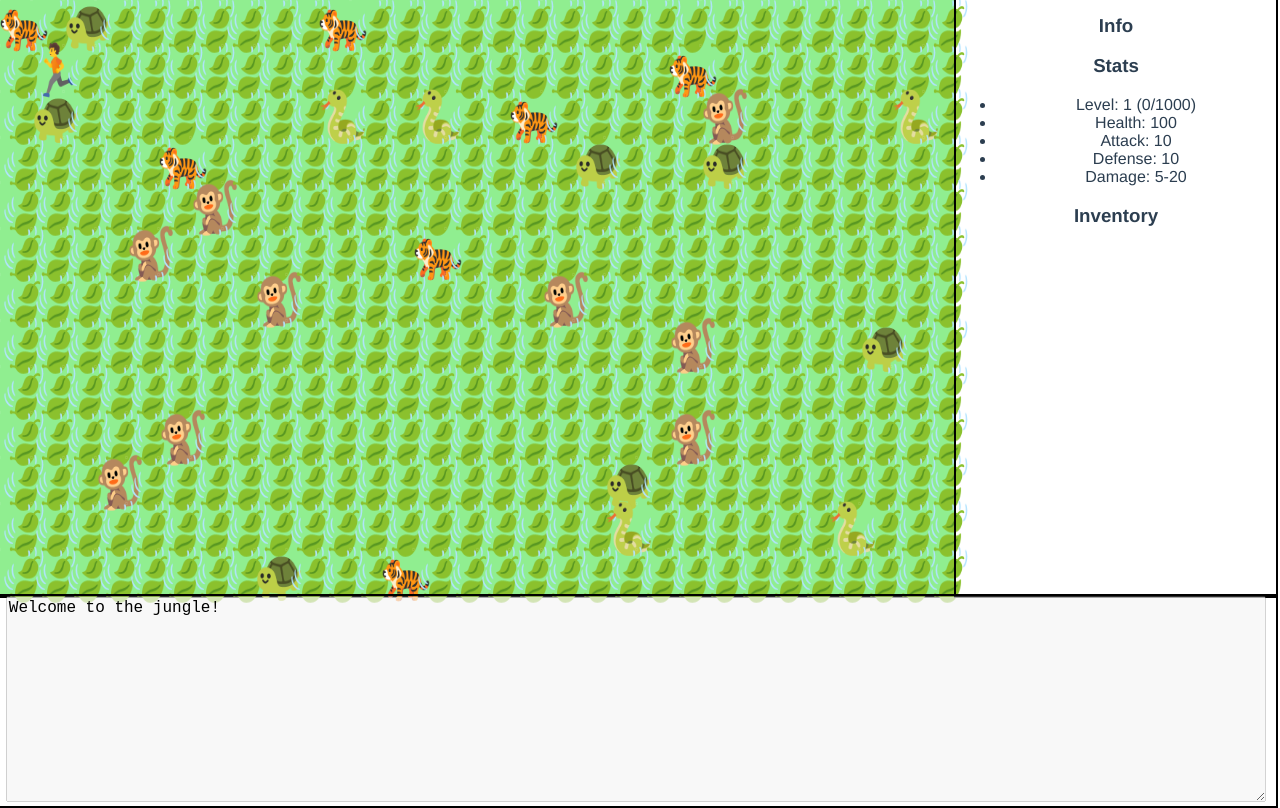
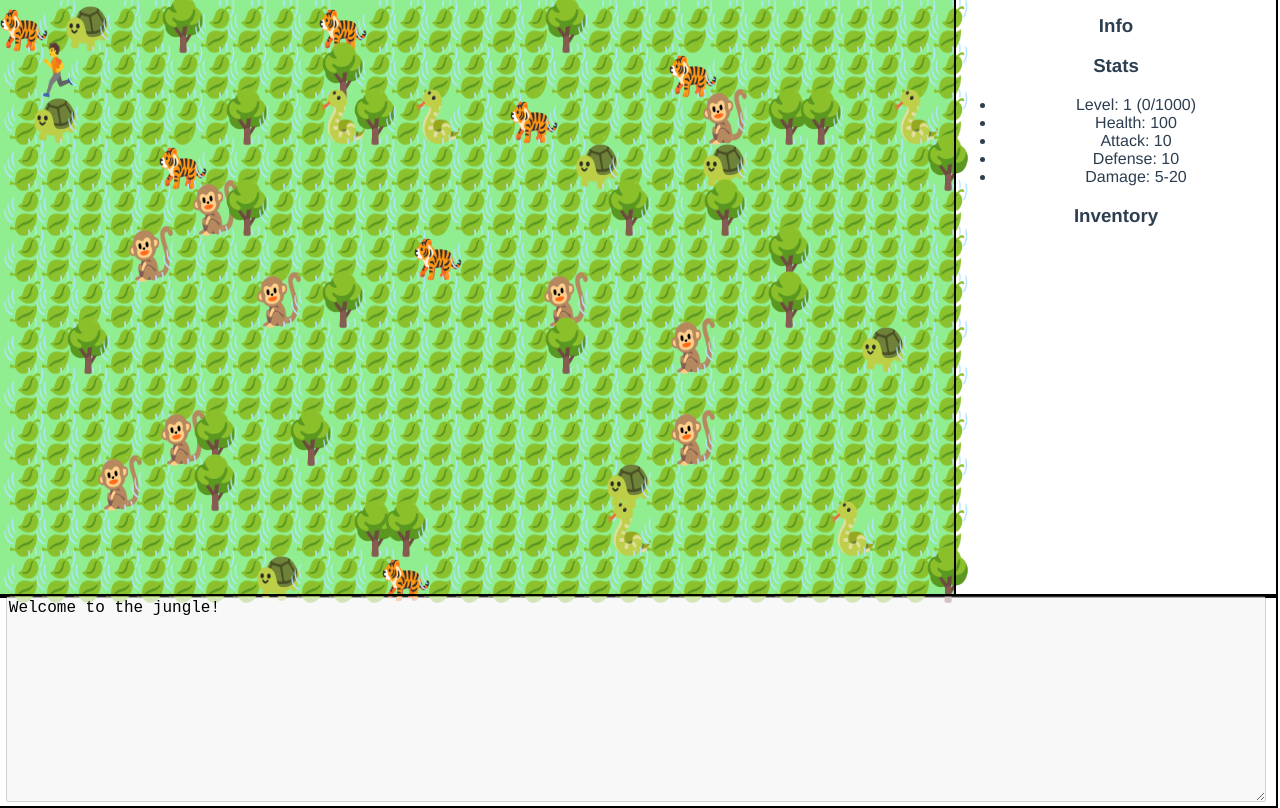
Before and after one commit to Humakt83/vue-rougelite, a Vue app: page / in a window 1280 px wide. Built offline with nearby package versions, Linux system fonts and the light colour scheme.

Commit message:
Show walls

```diff
--- a/src/components/Level.vue
+++ b/src/components/Level.vue
@@ -32,13 +32,13 @@ const getTile = type => {
 }
 
 const getTileType = (tile) => {
+        if(tile.isWall){
+          return "🌳"
+        }
         if(!tile.content){
           return "🍃"
         }
 
-        if(tile.isWall){
-          return "🌳"
-        }
 
         if(tile.content.isPlayer){
           return "🏃"
@@ -75,10 +75,6 @@ const drawLevel = (level) => {
   }
 
   level.level.map((tile) => {
-
-    if(tile.isWall){
-      console.log("On seinä");
-    }
     tiles.push({
       type: getTileType(tile),
       x: tile.x * (100 / columns),
```
